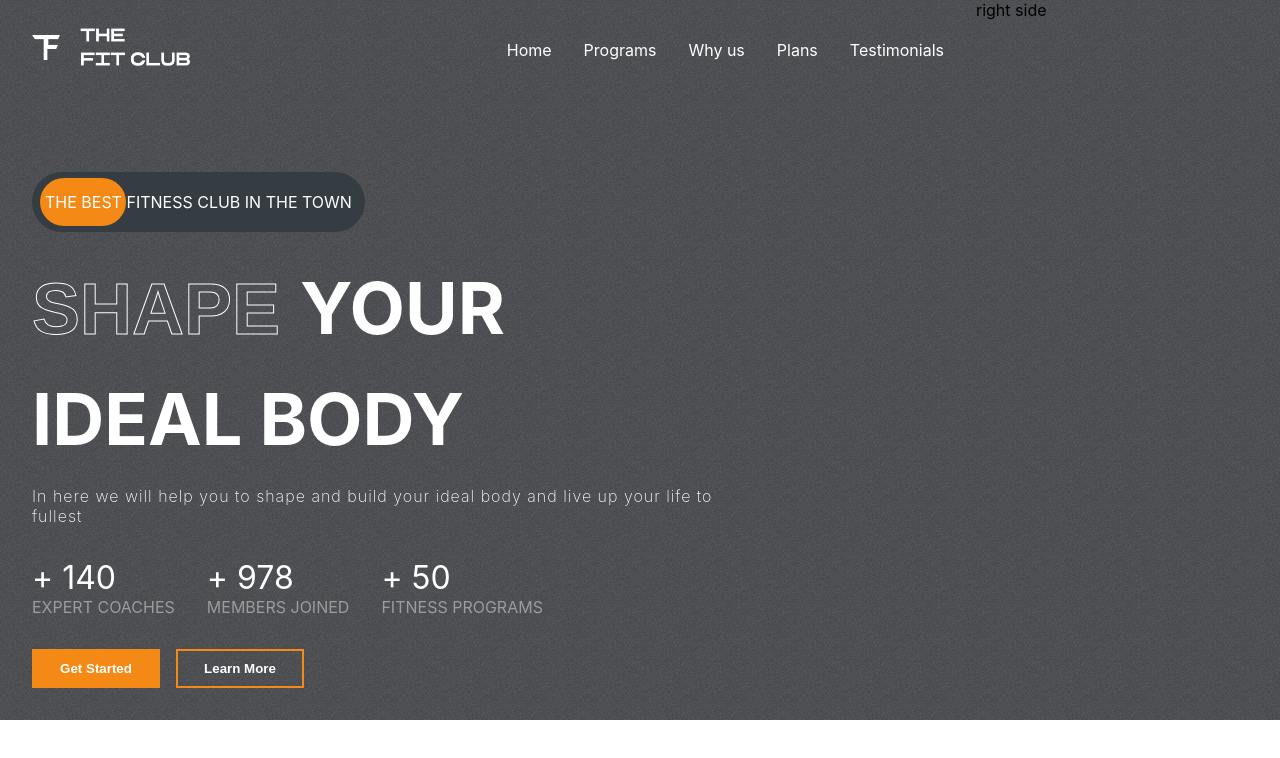
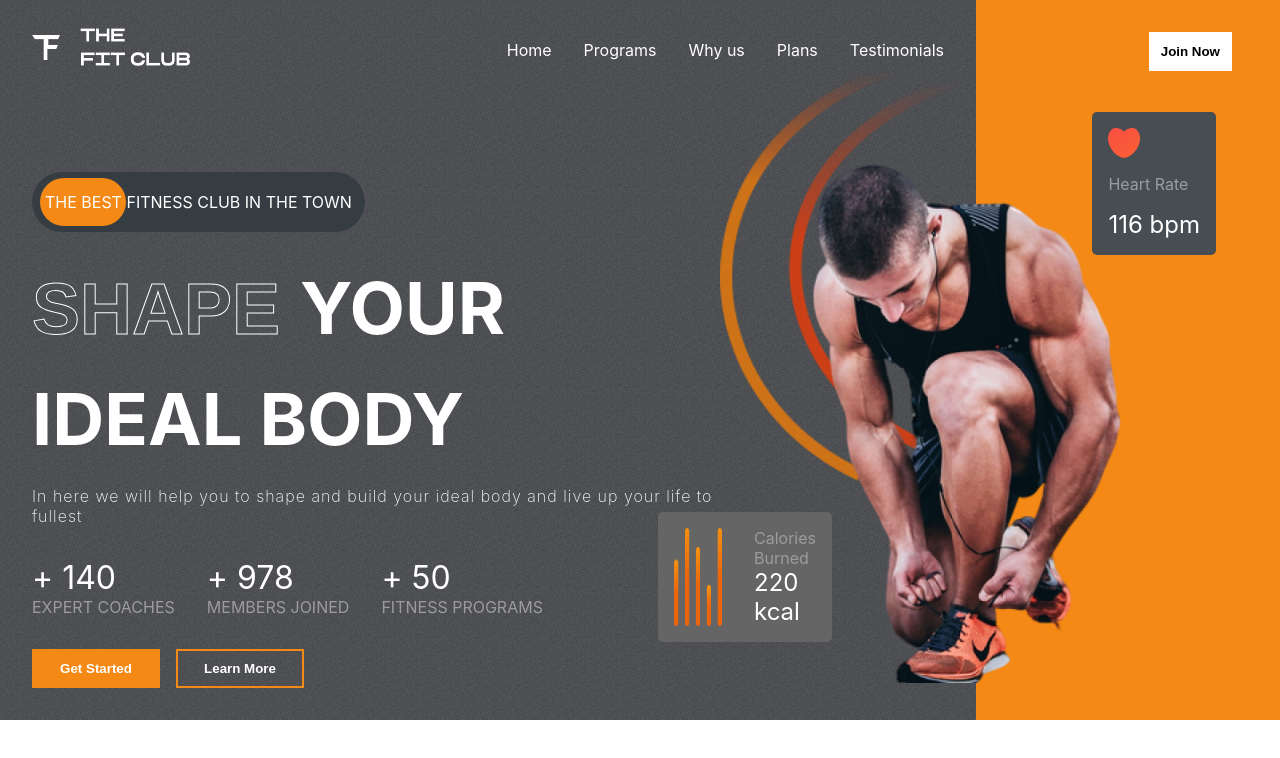
Before and after one commit to Masoud-M/gym-website, a React (Vite) app: page / in a window 1280 px wide. Shown: the top 758 px of the page. Built offline with nearby package versions, Linux system fonts and the light colour scheme.

Commit message:
right side of hero page completed

```diff
--- a/src/App.css
+++ b/src/App.css
@@ -3,7 +3,7 @@
   --lightgray: #d9d9d9;
   --gray: #9c9c9c;
   --orange: #f48915;
-  --darkGrey: #464d53;
+  --darkGray: #464d53;
   --caloryCard: #656565;
   --planCard: linear-gradient(210.41deg, #fa5042 1.14%, #ffa739 100.75%);
   --appColor: #3c3f45;
--- a/src/Components/Hero/Hero.css
+++ b/src/Components/Hero/Hero.css
@@ -13,7 +13,9 @@
 }
 
 .right-h {
+  position: relative;
   flex: 1;
+  background-color: var(--orange);
 }
 
 .the-best-ad {
@@ -101,3 +103,81 @@
   width: 8rem;
   border: 2px solid var(--orange);
 }
+
+.right-h > .btn {
+  position: absolute;
+  right: 3rem;
+  top: 2rem;
+  color: black;
+}
+
+.heart-rate {
+  display: flex;
+  flex-direction: column;
+  gap: 1rem;
+  background-color: var(--darkGray);
+  width: fit-content;
+  padding: 1rem;
+  align-items: start;
+  border-radius: 5px;
+  position: absolute;
+  right: 4rem;
+  top: 7rem;
+}
+
+.heart-rate > img {
+  width: 2rem;
+}
+.heart-rate > :nth-child(2) {
+  color: var(--gray);
+}
+
+.heart-rate > :nth-child(3) {
+  color: white;
+  font-size: 1.5rem;
+}
+
+.hero-image {
+  position: absolute;
+  top: 10rem;
+  right: 8rem;
+  width: 23rem;
+}
+
+.hero-image-back {
+  position: absolute;
+  top: 4rem;
+  right: 20rem;
+  z-index: -1;
+  width: 15rem;
+}
+
+.calories {
+  display: flex;
+  gap: 2rem;
+  background-color: var(--caloryCard);
+  border-radius: 5px;
+  padding: 1rem;
+  width: fit-content;
+  position: absolute;
+  top: 32rem;
+  right: 28rem;
+}
+
+.calories > img {
+  width: 3rem;
+}
+.calories > div {
+  display: flex;
+  flex-direction: column;
+  justify-content: space-between;
+}
+
+.calories > div > :nth-child(1) {
+  color: var(--gray);
+}
+
+.calories > div > :nth-child(2) {
+  color: white;
+  font-size: 1.5rem;
+}
--- a/src/Components/Hero/Hero.jsx
+++ b/src/Components/Hero/Hero.jsx
@@ -1,9 +1,15 @@
 import React from "react";
 import "./Hero.css";
 import Header from "../Header/Header";
+import hero_image from "../../assets/hero_image.png";
+import hero_image_back from "../../assets/hero_image_back.png";
+import Heart from "../../assets/Heart.png";
+import Calories from "../../assets/Calories.png";
+
 const Hero = () => {
   return (
     <div className="hero">
+      {/* left side of hero */}
       <div className="left-h">
         <Header />
 
@@ -52,7 +58,28 @@
           <button className="btn">Learn More</button>
         </div>
       </div>
-      <div className="right-h">right side</div>
+      {/* right side of hero */}
+      <div className="right-h">
+        <button className="btn">Join Now</button>
+        <div className="heart-rate">
+          <img src={Heart} alt="" />
+          <span>Heart Rate</span>
+          <span>116 bpm</span>
+        </div>
+
+        {/* hero imgaes */}
+        <img src={hero_image} alt="/" className="hero-image" />
+        <img src={hero_image_back} alt="/" className="hero-image-back" />
+
+        {/* Calories */}
+        <div className="calories">
+          <img src={Calories} alt="/" />
+          <div>
+            <span>Calories Burned</span>
+            <span>220 kcal</span>
+          </div>
+        </div>
+      </div>
     </div>
   );
 };
```
